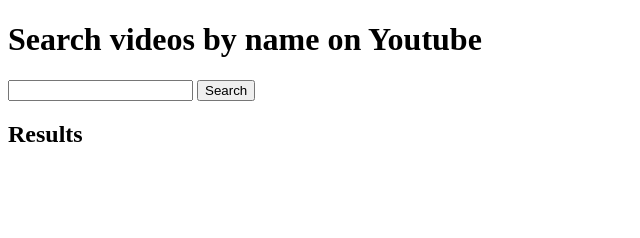
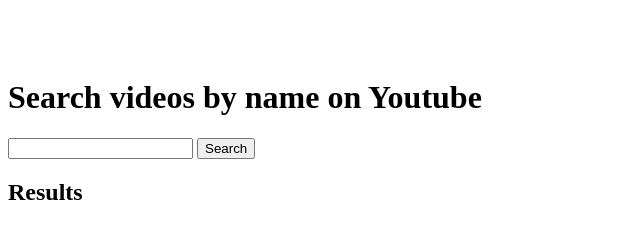
Before and after one commit to kelseybutler9/youtube_api_call, a plain HTML site: page index.html in a window 1280 px wide. Shown: the whole page, without its empty margins (0-640 px from the left). Drawn offline with nearby package versions, Linux system fonts and the light colour scheme.

Commit message:
update the file name for the css file

```diff
--- a/index.html
+++ b/index.html
@@ -8,7 +8,7 @@
           src="https://code.jquery.com/jquery-3.2.1.min.js"
           integrity="sha256-hwg4gsxgFZhOsEEamdOYGBf13FyQuiTwlAQgxVSNgt4="
           crossorigin="anonymous"></script>
-        <link href="index.css" rel="stylesheet" type="text/css" />
+        <link href="main.css" rel="stylesheet" type="text/css" />
     </head>
     <body>
       <main>
```
